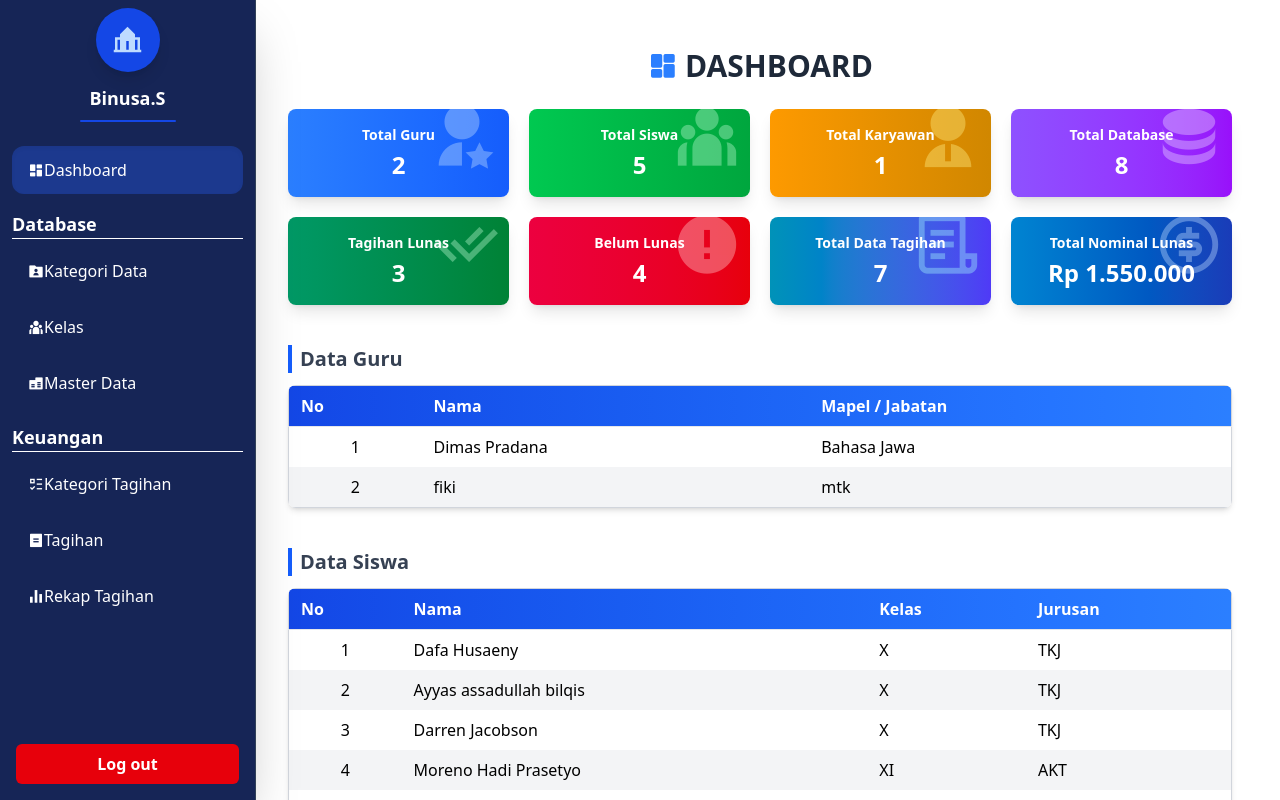
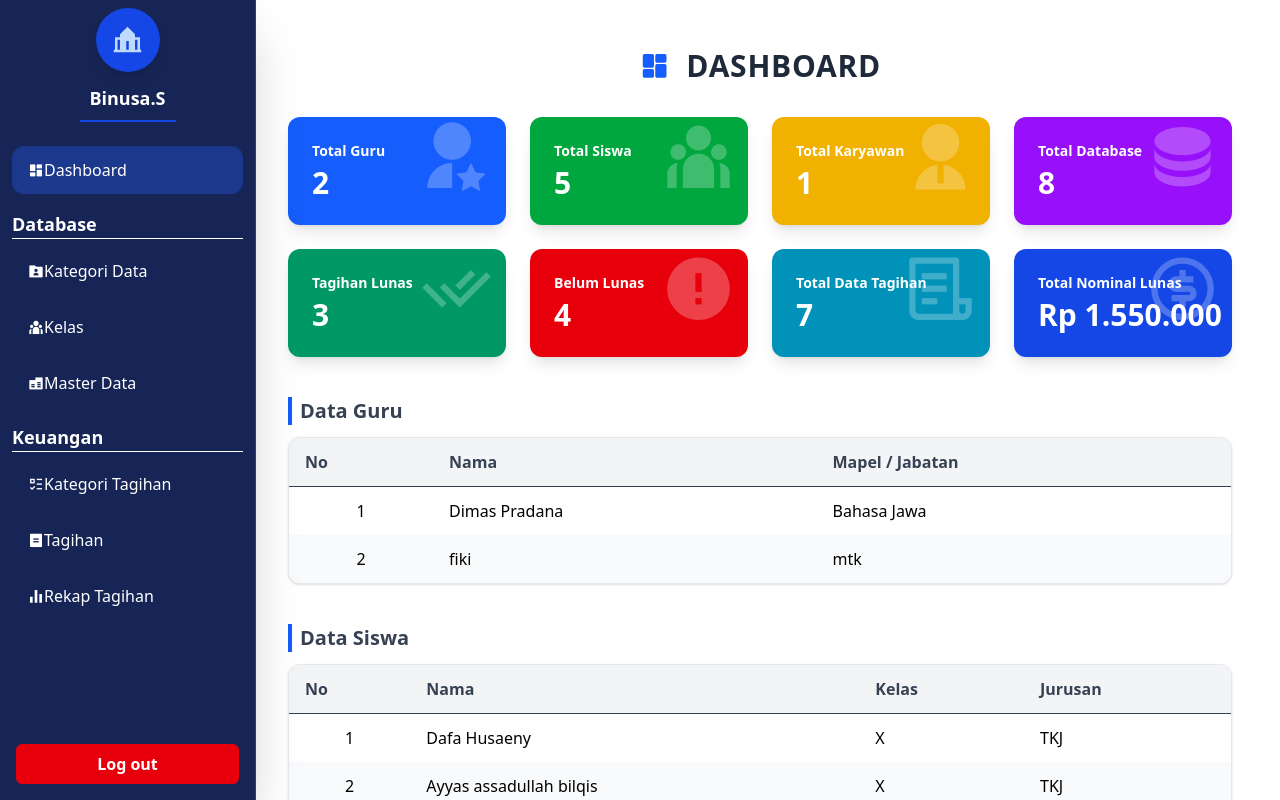
Before and after one commit to shineinouzen429-dev/Page-Keuangan, a React (Vite) app: page /Dashboard in a window 1280 px wide. Shown: the top 800 px of the page. Built offline with nearby package versions, Linux system fonts and the light colour scheme; data requests are answered from the project's data file.

Commit message:
Tugas Page-keuangan

```diff
--- a/src/Component/Dashboard.jsx
+++ b/src/Component/Dashboard.jsx
@@ -88,14 +88,15 @@ const Dashboard = () => {
         <h2 className="text-xl font-bold mb-3 text-gray-700 border-l-4 border-blue-600 pl-2">
           {title}
         </h2>
-        <div className="overflow-x-auto rounded-lg shadow-md">
-          <table className="w-full border border-gray-300">
-            <thead className="bg-gradient-to-r from-blue-700 to-blue-500 text-white">
+
+        <div className="overflow-x-auto rounded-xl shadow border border-gray-200 bg-white">
+          <table className="w-full">
+            <thead className="bg-gray-100">
               <tr>
                 {columns.map((col, i) => (
                   <th
                     key={i}
-                    className="py-2 px-3 text-left border-b border-gray-200"
+                    className="py-3 px-4 text-left text-gray-700 font-semibold border-b"
                   >
                     {col}
                   </th>
@@ -109,7 +110,7 @@ const Dashboard = () => {
                 <tr>
                   <td
                     colSpan={columns.length}
-                    className="text-center py-3 text-gray-500 italic"
+                    className="text-center py-4 text-gray-500 italic"
                   >
                     Tidak ada data
                   </td>
@@ -123,7 +124,7 @@ const Dashboard = () => {
           <div className="flex justify-center mt-3">
             <button
               onClick={handleToggleExpand}
-              className="bg-blue-600 hover:bg-blue-700 text-white px-5 py-2 rounded-md font-semibold shadow-md transition"
+              className="bg-blue-600 hover:bg-blue-700 text-white px-5 py-2 rounded-md font-semibold shadow transition"
             >
               {isExpanded ? "Tampilkan Lebih Sedikit" : "Lihat Selengkapnya"}
             </button>
@@ -135,76 +136,60 @@ const Dashboard = () => {
 
   return (
     <div className="p-6 min-h-screen">
-      <h1 className="text-3xl font-bold text-gray-800 mb-6 text-center uppercase">
-        <i className="ri-dashboard-fill text-blue-500"></i> Dashboard
+      <h1 className="text-3xl font-bold text-gray-800 mb-8 text-center uppercase tracking-wide">
+        <i className="ri-dashboard-fill text-blue-600 mr-2"></i> Dashboard
       </h1>
 
-      <div className="grid grid-cols-1 sm:grid-cols-2 lg:grid-cols-4 gap-5">
-        <div className="flex-1 min-w-[220px] relative overflow-hidden bg-gradient-to-l from-blue-600 to-blue-500 text-white rounded-lg shadow-lg p-4 text-center">
-          <i className="ri-user-star-fill text-blue-200 absolute right-2 bottom-2 text-[70px] opacity-40"></i>
-          <p className="text-sm font-semibold relative z-10">Total Guru</p>
-          <h2 className="text-2xl font-bold mt-1 relative z-10">{totalGuru}</h2>
-        </div>
+      <div className="grid grid-cols-1 sm:grid-cols-2 lg:grid-cols-4 gap-6">
+        <Card
+          color="bg-blue-600"
+          icon="ri-user-star-fill"
+          title="Total Guru"
+          value={totalGuru}
+        />
+        <Card
+          color="bg-green-600"
+          icon="ri-team-fill"
+          title="Total Siswa"
+          value={totalSiswa}
+        />
+        <Card
+          color="bg-yellow-500"
+          icon="ri-user-2-fill"
+          title="Total Karyawan"
+          value={totalKaryawan}
+        />
+        <Card
+          color="bg-purple-600"
+          icon="ri-database-2-fill"
+          title="Total Database"
+          value={totalDatabase}
+        />
 
-        <div className="flex-1 min-w-[220px] relative overflow-hidden bg-gradient-to-l from-green-600 to-green-500 text-white rounded-lg shadow-lg p-4 text-center">
-          <i className="ri-team-fill text-green-200 absolute right-2 bottom-2 text-[70px] opacity-40"></i>
-          <p className="text-sm font-semibold relative z-10">Total Siswa</p>
-          <h2 className="text-2xl font-bold mt-1 relative z-10">
-            {totalSiswa}
-          </h2>
-        </div>
-
-        <div className="flex-1 min-w-[220px] relative overflow-hidden bg-gradient-to-l from-yellow-600 to-amber-500 text-white rounded-lg shadow-lg p-4 text-center">
-          <i className="ri-user-2-fill text-yellow-200 absolute right-2 bottom-2 text-[70px] opacity-40"></i>
-          <p className="text-sm font-semibold relative z-10">Total Karyawan</p>
-          <h2 className="text-2xl font-bold mt-1 relative z-10">
-            {totalKaryawan}
-          </h2>
-        </div>
-
-        <div className="flex-1 min-w-[220px] relative overflow-hidden bg-gradient-to-l from-purple-600 to-violet-500 text-white rounded-lg shadow-lg p-4 text-center">
-          <i className="ri-database-2-fill text-purple-200 absolute right-2 bottom-2 text-[70px] opacity-40"></i>
-          <p className="text-sm font-semibold relative z-10">Total Database</p>
-          <h2 className="text-2xl font-bold mt-1 relative z-10">
-            {totalDatabase}
-          </h2>
-        </div>
-
-        <div className="flex-1 min-w-[220px] relative overflow-hidden bg-gradient-to-l from-green-700 to-emerald-600 text-white rounded-lg shadow-lg p-4 text-center">
-          <i className="ri-check-double-line text-green-200 absolute right-2 bottom-2 text-[70px] opacity-40"></i>
-          <p className="text-sm font-semibold relative z-10">Tagihan Lunas</p>
-          <h2 className="text-2xl font-bold mt-1 relative z-10">
-            {totalLunas}
-          </h2>
-        </div>
-
-        <div className="flex-1 min-w-[220px] relative overflow-hidden bg-gradient-to-l from-red-600 to-rose-600 text-white rounded-lg shadow-lg p-4 text-center">
-          <i className="ri-error-warning-fill text-red-200 absolute right-2 bottom-2 text-[70px] opacity-40"></i>
-          <p className="text-sm font-semibold relative z-10">Belum Lunas</p>
-          <h2 className="text-2xl font-bold mt-1 relative z-10">
-            {totalBelumLunas}
-          </h2>
-        </div>
-
-        <div className="flex-1 min-w-[220px] relative overflow-hidden bg-gradient-to-l from-indigo-600 to-cyan-600 text-white rounded-lg shadow-lg p-4 text-center">
-          <i className="ri-file-list-3-line text-cyan-200 absolute right-2 bottom-2 text-[70px] opacity-40"></i>
-          <p className="text-sm font-semibold relative z-10">
-            Total Data Tagihan
-          </p>
-          <h2 className="text-2xl font-bold mt-1 relative z-10">
-            {totalDataTagihan}
-          </h2>
-        </div>
-
-        <div className="flex-1 min-w-[220px] relative overflow-hidden bg-gradient-to-l from-blue-800 to-sky-600 text-white rounded-lg shadow-lg p-4 text-center">
-          <i className="ri-money-dollar-circle-line text-blue-200 absolute right-2 bottom-2 text-[70px] opacity-40"></i>
-          <p className="text-sm font-semibold relative z-10">
-            Total Nominal Lunas
-          </p>
-          <h2 className="text-2xl font-bold mt-1 relative z-10">
-            {formatRupiah(totalNominalLunas)}
-          </h2>
-        </div>
+        <Card
+          color="bg-emerald-600"
+          icon="ri-check-double-line"
+          title="Tagihan Lunas"
+          value={totalLunas}
+        />
+        <Card
+          color="bg-red-600"
+          icon="ri-error-warning-fill"
+          title="Belum Lunas"
+          value={totalBelumLunas}
+        />
+        <Card
+          color="bg-cyan-600"
+          icon="ri-file-list-3-line"
+          title="Total Data Tagihan"
+          value={totalDataTagihan}
+        />
+        <Card
+          color="bg-blue-700"
+          icon="ri-money-dollar-circle-line"
+          title="Total Nominal Lunas"
+          value={formatRupiah(totalNominalLunas)}
+        />
       </div>
 
       <Table
@@ -213,10 +198,13 @@ const Dashboard = () => {
         columns={["No", "Nama", "Mapel / Jabatan"]}
         data={masterData.filter((d) => d.kategori === "guru")}
         renderRow={(guru, i) => (
-          <tr key={i} className="odd:bg-white even:bg-gray-100">
-            <td className="py-2 px-3 text-center">{i + 1}</td>
-            <td className="py-2 px-3">{guru.nama}</td>
-            <td className="py-2 px-3">{guru.jabatan || "-"}</td>
+          <tr
+            key={i}
+            className="odd:bg-white even:bg-gray-50  transition"
+          >
+            <td className="py-3 px-4 text-center">{i + 1}</td>
+            <td className="py-3 px-4">{guru.nama}</td>
+            <td className="py-3 px-4">{guru.jabatan || "-"}</td>
           </tr>
         )}
       />
@@ -227,11 +215,14 @@ const Dashboard = () => {
         columns={["No", "Nama", "Kelas", "Jurusan"]}
         data={masterData.filter((d) => d.kategori === "siswa")}
         renderRow={(siswa, i) => (
-          <tr key={i} className="odd:bg-white even:bg-gray-100">
-            <td className="py-2 px-3 text-center">{i + 1}</td>
-            <td className="py-2 px-3">{siswa.nama}</td>
-            <td className="py-2 px-3">{siswa.kelas || "-"}</td>
-            <td className="py-2 px-3">{siswa.jurusan || "-"}</td>
+          <tr
+            key={i}
+            className="odd:bg-white even:bg-gray-50  transition"
+          >
+            <td className="py-3 px-4 text-center">{i + 1}</td>
+            <td className="py-3 px-4">{siswa.nama}</td>
+            <td className="py-3 px-4">{siswa.kelas || "-"}</td>
+            <td className="py-3 px-4">{siswa.jurusan || "-"}</td>
           </tr>
         )}
       />
@@ -242,10 +233,13 @@ const Dashboard = () => {
         columns={["No", "Nama", "Bagian"]}
         data={masterData.filter((d) => d.kategori === "karyawan")}
         renderRow={(kar, i) => (
-          <tr key={i} className="odd:bg-white even:bg-gray-100">
-            <td className="py-2 px-3 text-center">{i + 1}</td>
-            <td className="py-2 px-3">{kar.nama}</td>
-            <td className="py-2 px-3">{kar.bagian || "-"}</td>
+          <tr
+            key={i}
+            className="odd:bg-white even:bg-gray-50  transition"
+          >
+            <td className="py-3 px-4 text-center">{i + 1}</td>
+            <td className="py-3 px-4">{kar.nama}</td>
+            <td className="py-3 px-4">{kar.bagian || "-"}</td>
           </tr>
         )}
       />
@@ -256,11 +250,14 @@ const Dashboard = () => {
         columns={["No", "Nama", "Jenis Tagihan", "Nominal", "Status"]}
         data={tagihan}
         renderRow={(t, i) => (
-          <tr key={i} className="odd:bg-white even:bg-gray-100">
-            <td className="py-2 px-3 text-center">{i + 1}</td>
-            <td className="py-2 px-3">{t.name}</td>
-            <td className="py-2 px-3">{t.jenis_tagihan}</td>
-            <td className="py-2 px-3 text-right">{formatRupiah(t.jumlah)}</td>
+          <tr
+            key={i}
+            className="odd:bg-white even:bg-gray-50  transition"
+          >
+            <td className="py-3 px-4 text-center">{i + 1}</td>
+            <td className="py-3 px-4">{t.name}</td>
+            <td className="py-3 px-4">{t.jenis_tagihan}</td>
+            <td className="py-3 px-4 text-right">{formatRupiah(t.jumlah)}</td>
             <td
               className={`text-center font-semibold ${
                 t.status === "Lunas" ? "text-green-600" : "text-red-600"
@@ -275,4 +272,16 @@ const Dashboard = () => {
   );
 };
 
+const Card = ({ color, icon, title, value }) => (
+  <div
+    className={`${color} text-white rounded-xl shadow-lg p-6 relative overflow-hidden transform hover:scale-[1.03] transition`}
+  >
+    <i
+      className={`${icon} absolute right-3 bottom-3 text-[75px] opacity-25`}
+    ></i>
+    <p className="text-sm font-semibold relative z-10">{title}</p>
+    <h2 className="text-3xl font-bold mt-1 relative z-10">{value}</h2>
+  </div>
+);
+
 export default Dashboard;
--- a/src/Keuangan/Tagihan.jsx
+++ b/src/Keuangan/Tagihan.jsx
@@ -149,7 +149,6 @@ function Tagihan() {
     }
   };
 
-  // Filter suggestions hanya untuk siswa
   const handleNameInput = (e) => {
     const val = e.target.value;
     setFormData({ ...formData, name: val });
```
